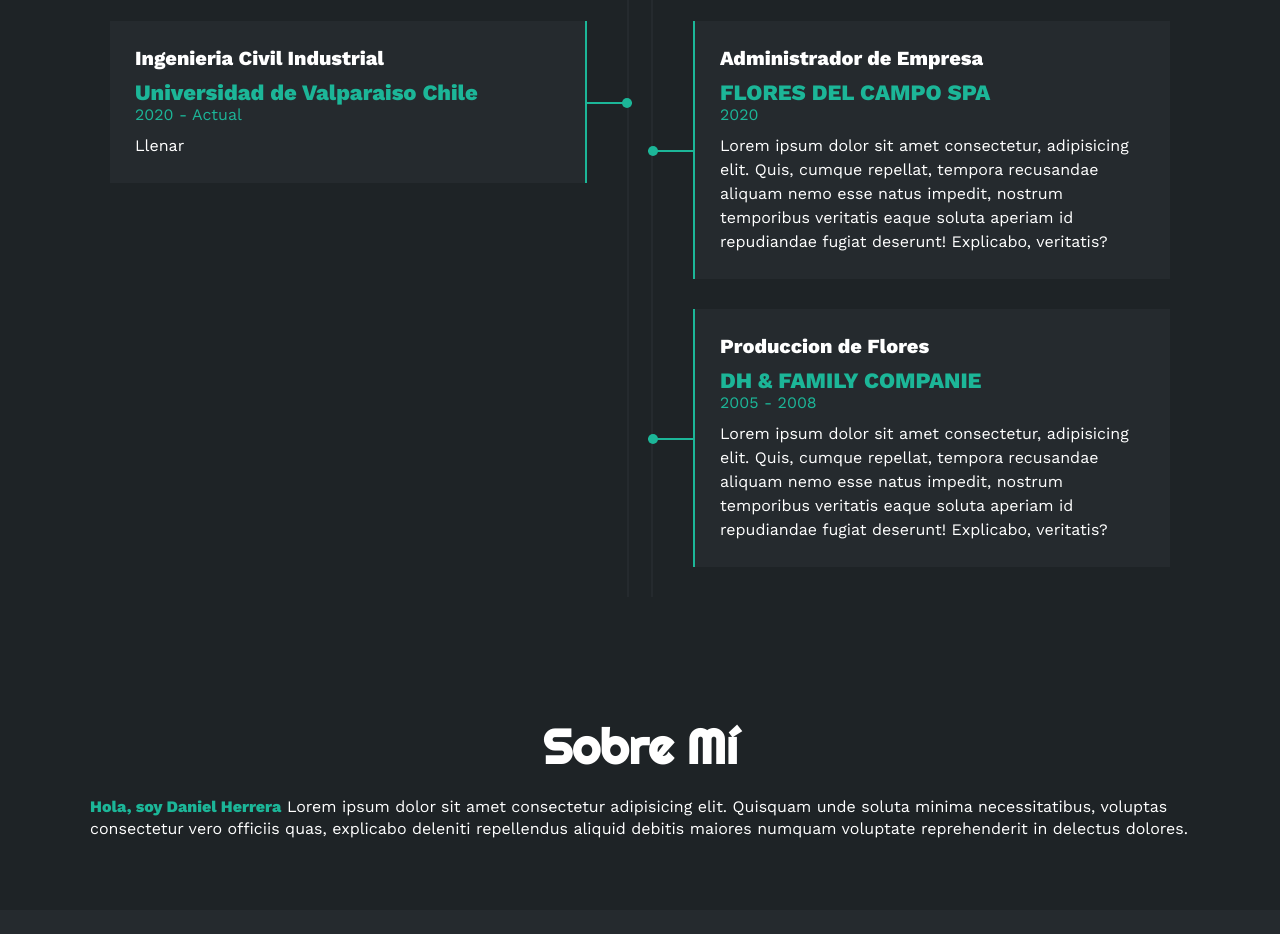
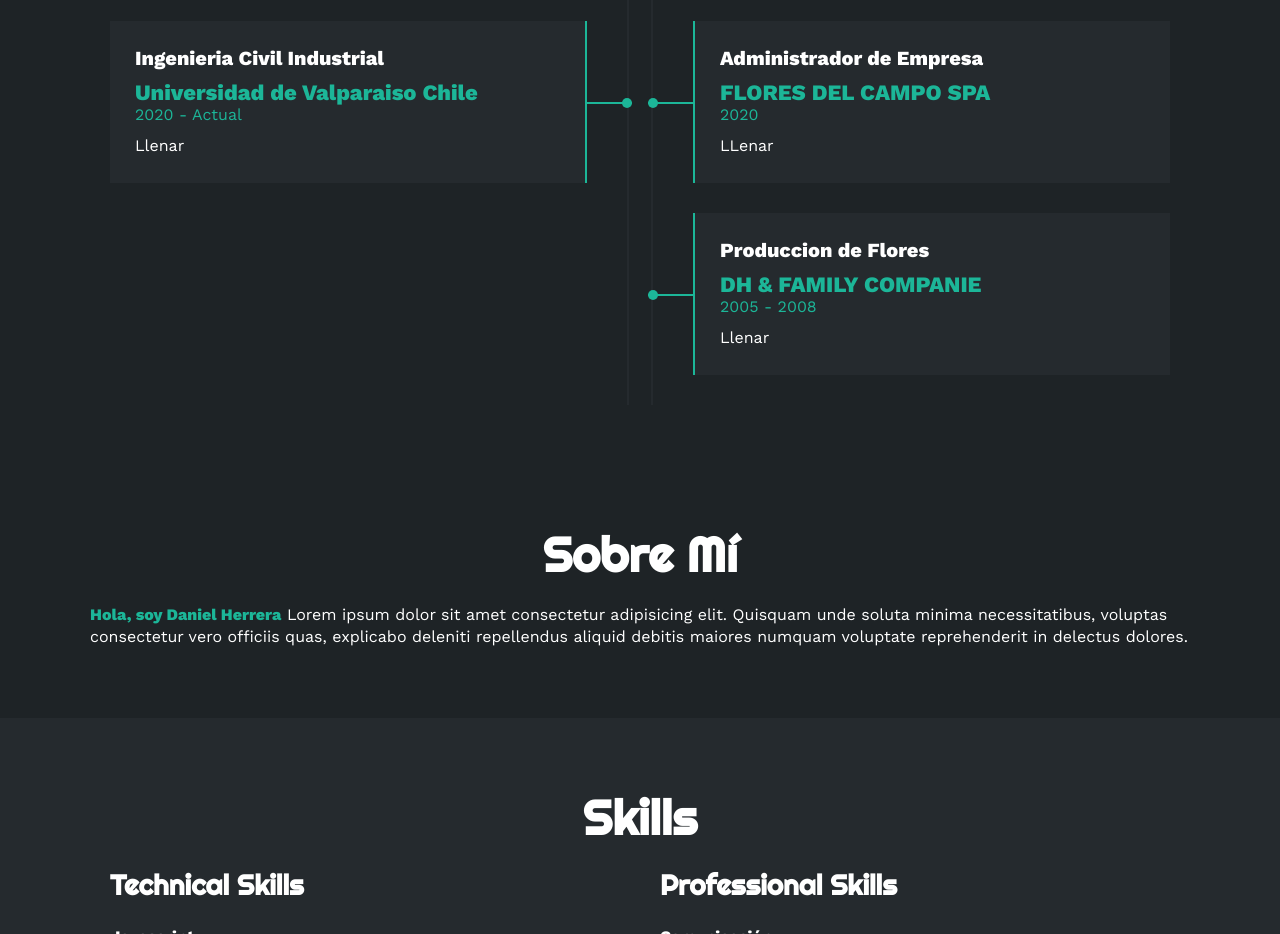
Before and after one commit to danihrivera/Portfolio-, a plain HTML site: page index.html in a window 1280 px wide. Shown: the part 1180-2114 px from the top of the page. Drawn offline with nearby package versions, Linux system fonts and the light colour scheme.

Commit message:
curriculum

```diff
--- a/index.html
+++ b/index.html
@@ -95,7 +95,7 @@
                         <h4>Administrador de Empresa</h4>
                         <span class="casa">FLORES DEL CAMPO SPA</span>
                         <span class="fecha">2020</span>
-                        <p>Lorem ipsum dolor sit amet consectetur, adipisicing elit. Quis, cumque repellat, tempora recusandae aliquam nemo esse natus impedit, nostrum temporibus veritatis eaque soluta aperiam id repudiandae fugiat deserunt! Explicabo, veritatis?</p>
+                        <p>LLenar</p>
                         <div class="conectord">
                             <div class="circulod"></div>
                         </div>
@@ -104,7 +104,7 @@
                         <h4>Produccion de Flores</h4>
                         <span class="casa">DH & FAMILY COMPANIE</span>
                         <span class="fecha">2005 - 2008</span>
-                        <p>Lorem ipsum dolor sit amet consectetur, adipisicing elit. Quis, cumque repellat, tempora recusandae aliquam nemo esse natus impedit, nostrum temporibus veritatis eaque soluta aperiam id repudiandae fugiat deserunt! Explicabo, veritatis?</p>
+                        <p>Llenar</p>
                         <div class="conectord">
                             <div class="circulod"></div>
                         </div>
```
